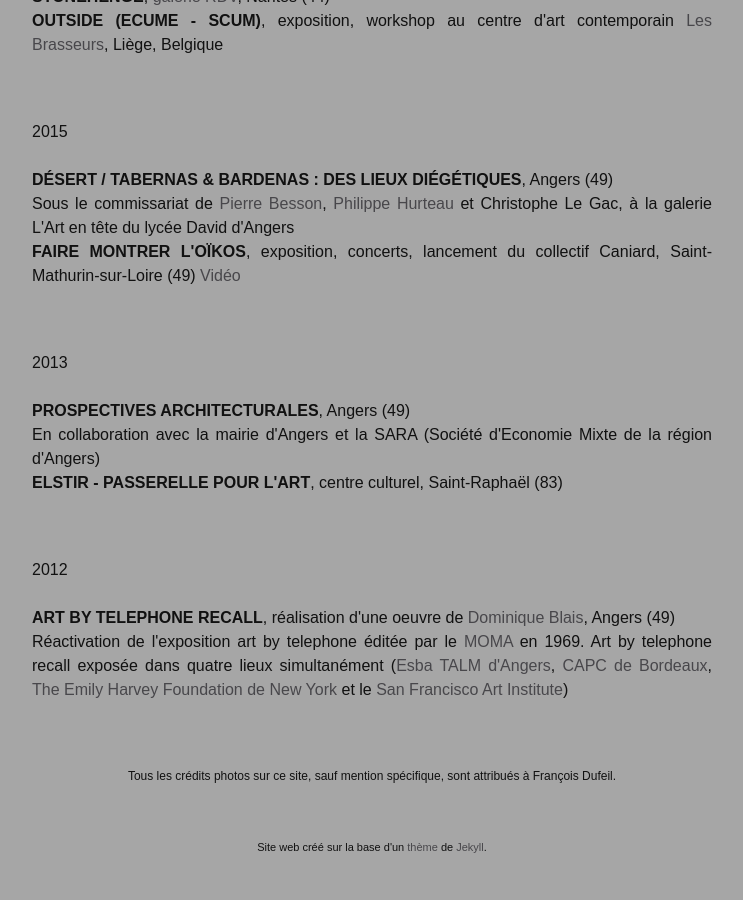
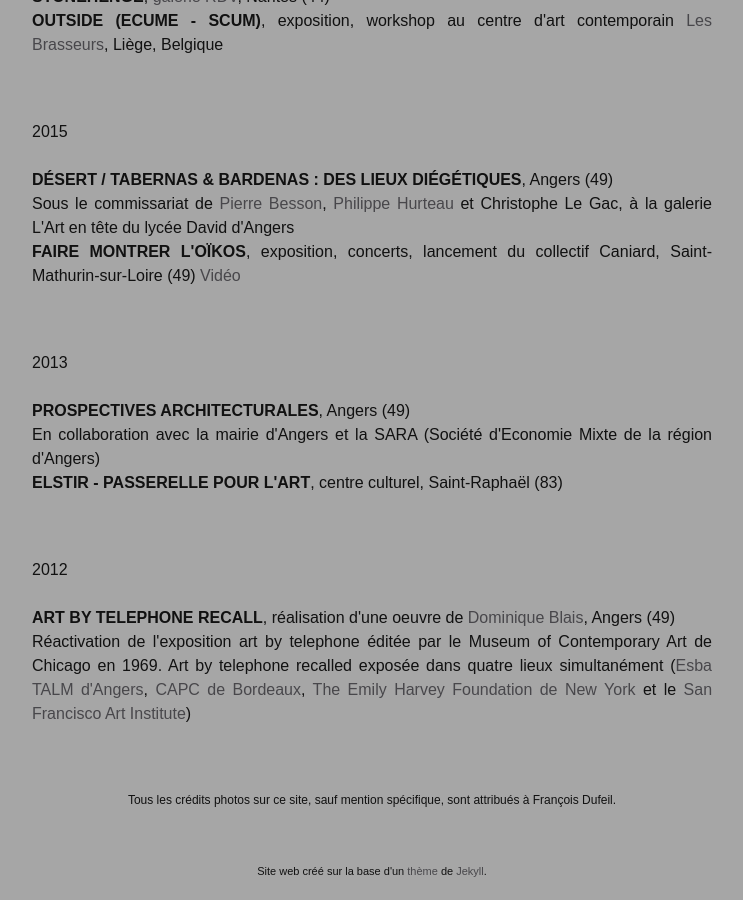
Before and after one commit to Mariecie/Mariecie.github.io, a Jekyll site: the page built from Expositions.md, in a window 1280 px wide and 900 px high, scrolled down 2247 px. Shown: the whole window, without its empty margins (268-1011 px from the left). Built offline with Jekyll 4.4.1, drawn with Linux system fonts in a browser that asks for light colours; before the commit the page ends 3123 px from its top, so only the background shows below that; some of the changed text lies outside the part shown.

Commit message:
Update Expositions.md

```diff
--- a/Expositions.md
+++ b/Expositions.md
@@ -12,7 +12,7 @@ A VENIR
 <br>
 <br><span style="font-weight: bold;"><a href="{{ 'images/DP_bouphonie_6B_V2.pdf' | relative_url }}">BOUPHONIE</a></span>, exposition collective, sur une proposition d'Otto Max Stingl, Le 6B, Saint-Denis (93).
 <br><span style="font-weight: bold;"><a href="{{ site.baseurl }}/2015/10/23/Cloches-sous-pression/">CLOCHES SOUS PRESSION</a></span>, activation et exposition, Le K.A.B, Paris (75)
-<br><span style="font-weight: bold;">ETOILES DISTANTES</span>, exposition collective du FRAC des Pays de la Loire, commissaire associé Franck Balland, Galerie 5, Angers (49)
+<br><span style="font-weight: bold;">ETOILES DISTANTES</span>, exposition collective du FRAC des Pays de la Loire, commissaire associé Franck Balland, structures partenaires la Galerie 5 et Octo-Verso, Angers (49)
 <br><span style="font-weight: bold;">71e édition de JEUNE CREATION</span>, La Chaufferie / Fondation Fiminco, Romainville (93)
 </p>
 
@@ -112,5 +112,5 @@ De Blocs Pour Quatre Mains</span>, sous le commissariat de <a href="#" onclick='
 2012
 <br>
 <br> <span style="font-weight: bold;">ART BY TELEPHONE RECALL</span>, r&eacute;alisation d'une oeuvre de <a href="#" onclick='window.open("https://fr.wikipedia.org/wiki/Dominique_Blais");return false;'>Dominique Blais</a>, Angers (49)
-<br> R&eacute;activation de l'exposition art by telephone &eacute;dit&eacute;e par le <a href="#" onclick='window.open("https://www.moma.org/");return false;'>MOMA</a> en 1969. Art by telephone recall expos&eacute;e dans quatre lieux simultan&eacute;ment (<a href="#" onclick='window.open("http://angers.esba-talm.fr/");return false;'>Esba TALM d'Angers</a>, <a href="#" onclick='window.open("http://www.capc-bordeaux.fr/");return false;'>CAPC de Bordeaux</a>, <a href="#" onclick='window.open("http://emilyharveyfoundation.org/");return false;'>The Emily Harvey Foundation de New York</a> et le <a href="#" onclick='window.open("http://www.sfai.edu/");return false;'>San Francisco Art Institute</a>)
+<br> Réactivation de l'exposition art by telephone éditée par le Museum of Contemporary Art de Chicago en 1969. Art by telephone recalled exposée dans quatre lieux simultanément (<a href="#" onclick='window.open("http://angers.esba-talm.fr/");return false;'>Esba TALM d'Angers</a>, <a href="#" onclick='window.open("http://www.capc-bordeaux.fr/");return false;'>CAPC de Bordeaux</a>, <a href="#" onclick='window.open("http://emilyharveyfoundation.org/");return false;'>The Emily Harvey Foundation de New York</a> et le <a href="#" onclick='window.open("http://www.sfai.edu/");return false;'>San Francisco Art Institute</a>)
 </p>
```
